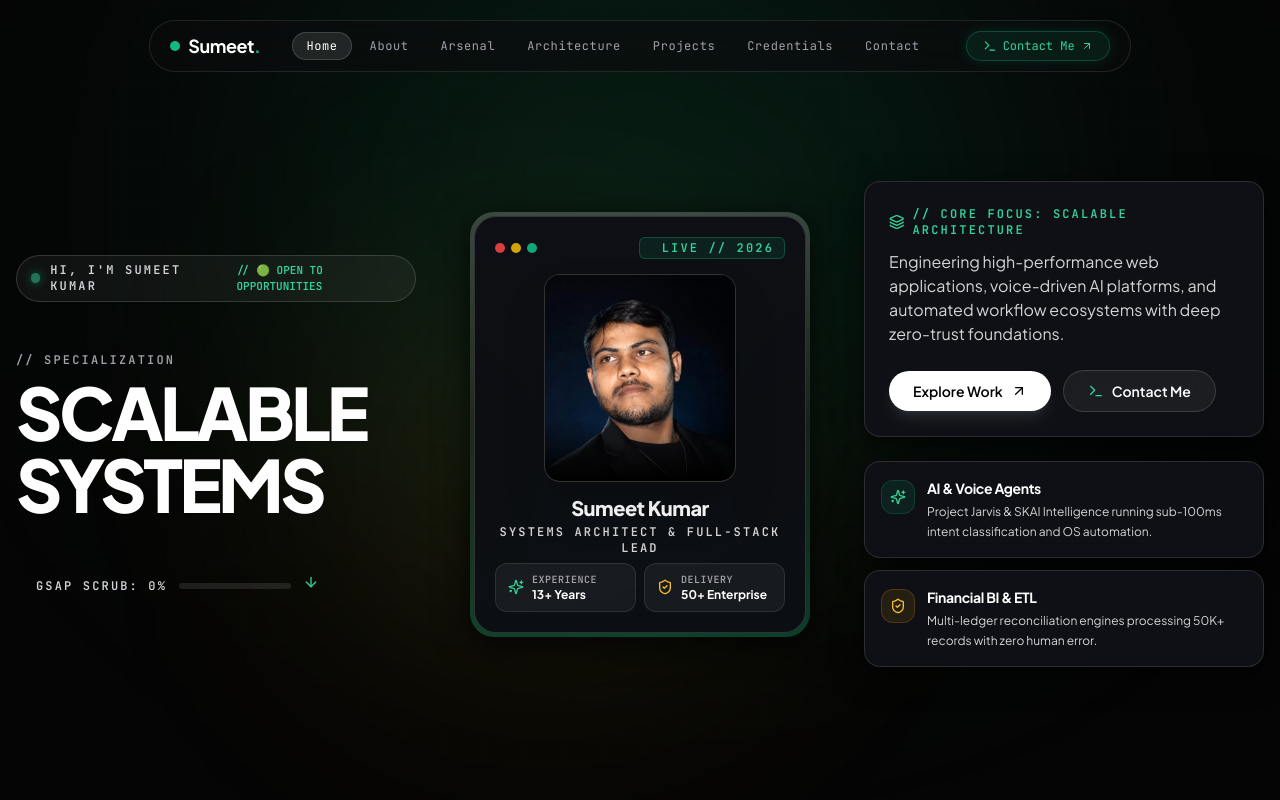
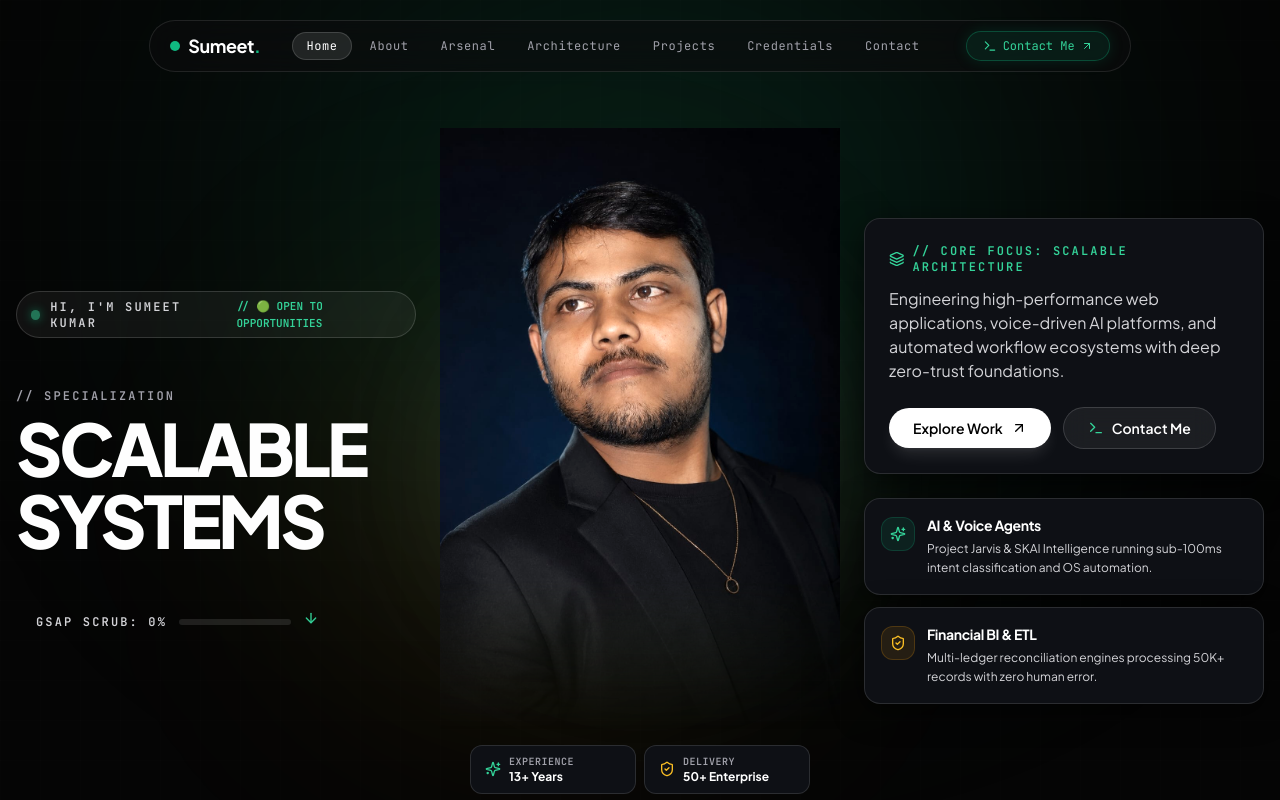
Before and after one commit to sumeet-glitch/Sumeet-portfolio, a React (Vite) app: page / in a window 1280 px wide. Shown: the top 800 px of the page. Built offline with nearby package versions, Linux system fonts and the light colour scheme.

Commit message:
feat: add cutout portrait with studio radial glow and smooth gradient mask

```diff
--- a/src/components/HeroScrubber.tsx
+++ b/src/components/HeroScrubber.tsx
@@ -17,7 +17,6 @@ const rotatingTitles = [
 export const HeroScrubber: React.FC = () => {
   const [titleIndex, setTitleIndex] = useState<number>(0);
   const portraitRef = useRef<HTMLDivElement>(null);
-  const videoRef = useRef<HTMLVideoElement>(null);
   const [scrubProgress, setScrubProgress] = useState<number>(0);
 
   // Rotating title interval (3 seconds)
@@ -31,33 +30,7 @@ export const HeroScrubber: React.FC = () => {
   // GSAP ScrollTrigger Scrubbing Engine
   useEffect(() => {
     const ctx = gsap.context(() => {
-      // 1. Video Scroll-Scrub
-      if (videoRef.current) {
-        const video = videoRef.current;
-        const setupVideoScrub = () => {
-          gsap.to(video, {
-            currentTime: video.duration || 5,
-            ease: 'none',
-            scrollTrigger: {
-              trigger: '#home',
-              start: 'top top',
-              end: 'bottom top',
-              scrub: 1,
-              onUpdate: (self) => {
-                setScrubProgress(Math.round(self.progress * 100));
-              },
-            },
-          });
-        };
-
-        if (video.readyState >= 1) {
-          setupVideoScrub();
-        } else {
-          video.addEventListener('loadedmetadata', setupVideoScrub, { once: true });
-        }
-      }
-
-      // 2. Center Portrait Frame Zoom & Smooth Perspective Scrub
+      // Center Portrait Frame Zoom & Smooth Perspective Scrub
       if (portraitRef.current) {
         gsap.to(portraitRef.current, {
           scale: 0.94,
@@ -145,89 +118,49 @@ export const HeroScrubber: React.FC = () => {
             </div>
           </motion.div>
 
-          {/* ─── CENTER COLUMN: Center Hero Visual & Picture Spotlight ─── */}
+          {/* ─── CENTER COLUMN: Center Hero Visual & Studio Spotlight ─── */}
           <motion.div
             initial={{ opacity: 0, scale: 0.9 }}
             animate={{ opacity: 1, scale: 1 }}
             transition={{ duration: 0.8, delay: 0.2 }}
             className="lg:col-span-4 flex justify-center items-center relative"
           >
-            {/* Glowing Studio Backlight behind Portrait */}
-            <div className="absolute inset-0 bg-radial-gradient from-white/15 via-white/5 to-transparent blur-3xl -z-10 rounded-full scale-125 pointer-events-none" />
-            <div className="absolute w-72 h-72 rounded-full bg-emerald-500/20 blur-2xl -z-10 animate-pulse pointer-events-none" />
-
             <div
               ref={portraitRef}
-              className="relative w-full max-w-[340px] aspect-[4/5] rounded-3xl p-1 bg-gradient-to-b from-white/20 via-white/5 to-emerald-500/30 shadow-[0_8px_35px_rgb(0,0,0,0.8)] group transition-transform duration-200"
+              className="relative flex flex-col justify-center items-center w-full"
             >
-              <div className="relative w-full h-full rounded-[22px] bg-[#0c0d12]/95 overflow-hidden flex flex-col justify-between p-5 border border-white/15 backdrop-blur-xl">
+              {/* Studio Radial Glow */}
+              <div className="absolute w-[350px] h-[350px] bg-white/10 rounded-full blur-[90px] pointer-events-none -z-10" />
+              <div className="absolute w-[280px] h-[280px] bg-emerald-500/15 rounded-full blur-[100px] pointer-events-none -z-10 animate-pulse" />
 
-                {/* Hidden video element for scroll scrub timeline */}
-                <video
-                  ref={videoRef}
-                  muted
-                  playsInline
-                  preload="auto"
-                  className="hidden pointer-events-none"
-                  src="data:video/mp4;base64,"
-                />
-
-                {/* Top Status Bar */}
-                <div className="flex items-center justify-between z-10">
-                  <div className="flex items-center gap-1.5">
-                    <span className="w-2.5 h-2.5 rounded-full bg-red-500/90" />
-                    <span className="w-2.5 h-2.5 rounded-full bg-yellow-500/90" />
-                    <span className="w-2.5 h-2.5 rounded-full bg-emerald-500/90" />
-                  </div>
-                  <span className="text-xs font-mono uppercase tracking-[0.18em] text-emerald-400 font-semibold px-2.5 py-0.5 rounded-md bg-emerald-500/10 border border-emerald-500/30 flex items-center gap-1.5">
-                    <span className="w-1.5 h-1.5 rounded-full bg-emerald-400 animate-ping" />
-                    LIVE // 2026
-                  </span>
-                </div>
-
-                {/* Center Portrait Image with Smooth Gradient Bottom Mask */}
-                <div className="relative my-auto flex flex-col items-center justify-center pt-2">
-                  <div className="relative w-44 h-48 sm:w-48 sm:h-52 overflow-hidden rounded-2xl border border-white/20 shadow-2xl bg-black">
+              {/* Your Cutout Photo with gradient bottom mask */}
+              <div className="relative w-full max-w-[420px] flex justify-center items-center">
                 <img
-                      src="./PIC/MY PIC.jpeg"
-                      alt="Sumeet Kumar - Systems Architect"
-                      style={{
-                        maskImage: 'linear-gradient(to bottom, black 70%, transparent 100%)',
-                        WebkitMaskImage: 'linear-gradient(to bottom, black 70%, transparent 100%)',
+                  src="./hero-portrait.png"
+                  alt="Sumeet Kumar"
+                  className="w-full max-w-[420px] object-cover [mask-image:linear-gradient(to_bottom,black_75%,transparent_100%)] filter contrast-110 brightness-105"
+                  onError={(e) => {
+                    (e.currentTarget as HTMLImageElement).src = './PIC/MY PIC.jpeg';
                   }}
-                      className="w-full h-full object-cover object-top filter contrast-110 brightness-105 group-hover:scale-105 transition-all duration-700"
                 />
               </div>
 
-                  {/* Identification Chip */}
-                  <div className="mt-3 text-center">
-                    <h2 className="text-white font-extrabold text-xl tracking-tight">
-                      Sumeet Kumar
-                    </h2>
-                    <p className="text-zinc-300 font-mono text-xs uppercase tracking-[0.18em] font-semibold mt-0.5">
-                      Systems Architect & Full-Stack Lead
-                    </p>
-                  </div>
-                </div>
-
-                {/* Bottom Spec Pills */}
-                <div className="grid grid-cols-2 gap-2 z-10">
-                  <div className="px-3 py-2 rounded-xl bg-white/[0.05] border border-white/10 flex items-center gap-2">
+              {/* Holographic Spec Badges */}
+              <div className="w-full max-w-[340px] grid grid-cols-2 gap-2 mt-4 z-10">
+                <div className="px-3.5 py-2 rounded-xl bg-cardBg border border-cardBorder backdrop-blur-xl flex items-center gap-2">
                   <Sparkles className="w-4 h-4 text-emerald-400 shrink-0" />
                   <div>
                     <div className="text-[10px] font-mono text-zinc-400 uppercase tracking-wider font-semibold">EXPERIENCE</div>
                     <div className="text-xs font-bold text-white">13+ Years</div>
                   </div>
                 </div>
-                  <div className="px-3 py-2 rounded-xl bg-white/[0.05] border border-white/10 flex items-center gap-2">
+                <div className="px-3.5 py-2 rounded-xl bg-cardBg border border-cardBorder backdrop-blur-xl flex items-center gap-2">
                   <ShieldCheck className="w-4 h-4 text-amber-400 shrink-0" />
                   <div>
                     <div className="text-[10px] font-mono text-zinc-400 uppercase tracking-wider font-semibold">DELIVERY</div>
                     <div className="text-xs font-bold text-white">50+ Enterprise</div>
                   </div>
                 </div>
-                </div>
-
               </div>
             </div>
           </motion.div>
```
Also changed, not shown: public/hero-portrait.png (added). Lines whose indentation alone changed are shown as unchanged.
